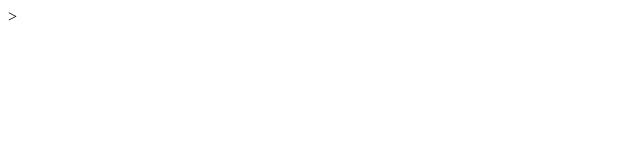
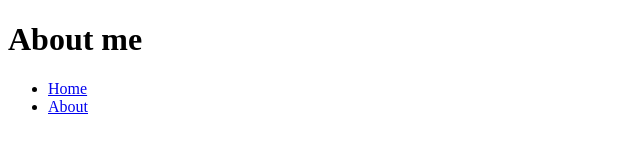
Before and after one commit to officialpeterp/groupproject, a plain HTML site: page about.html in a window 1280 px wide. Shown: the whole page, without its empty margins (0-640 px from the left). Drawn offline with Linux system fonts and the light colour scheme.

Commit message:
Adds about me details

```diff
--- a/about.html
+++ b/about.html
@@ -1,5 +1,16 @@
 <!DOCTYPE html>
 <html>
-    <head><title></title></head>
-    <body></body>
-</html>>
+    <head>
+        <title>About</title>
+    </head>
+    <body>
+        <h1>About me</h1>
+<!--Nav-->
+    <nav>
+        <ul class="nav">
+            <li><a href="index.html">Home</a></li>
+            <li><a href="about.html">About</a></li>
+        </ul>
+    </nav>
+    </body>
+</html>
```
Also changed, not shown: index.html (+10 -11 lines).
